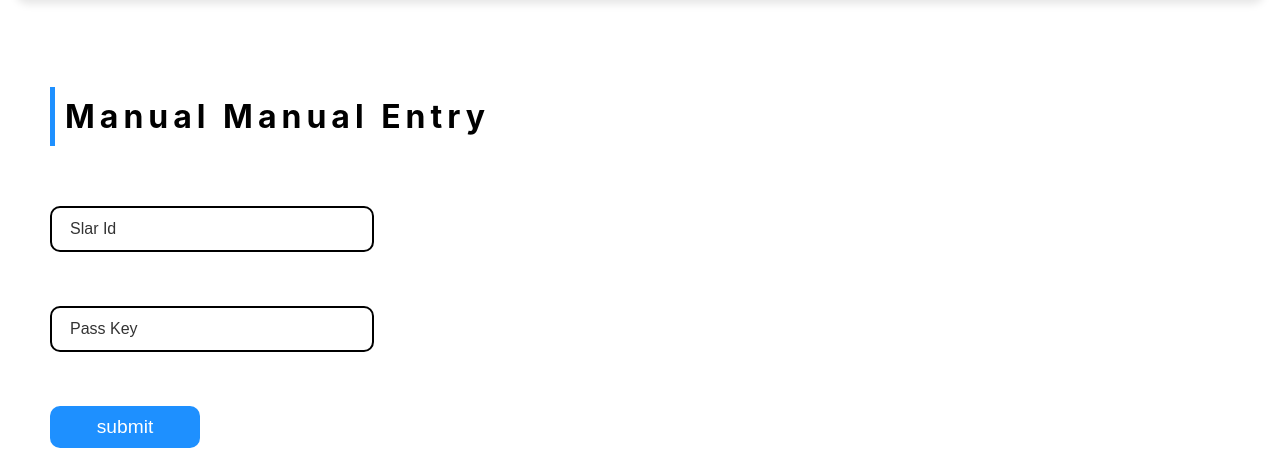
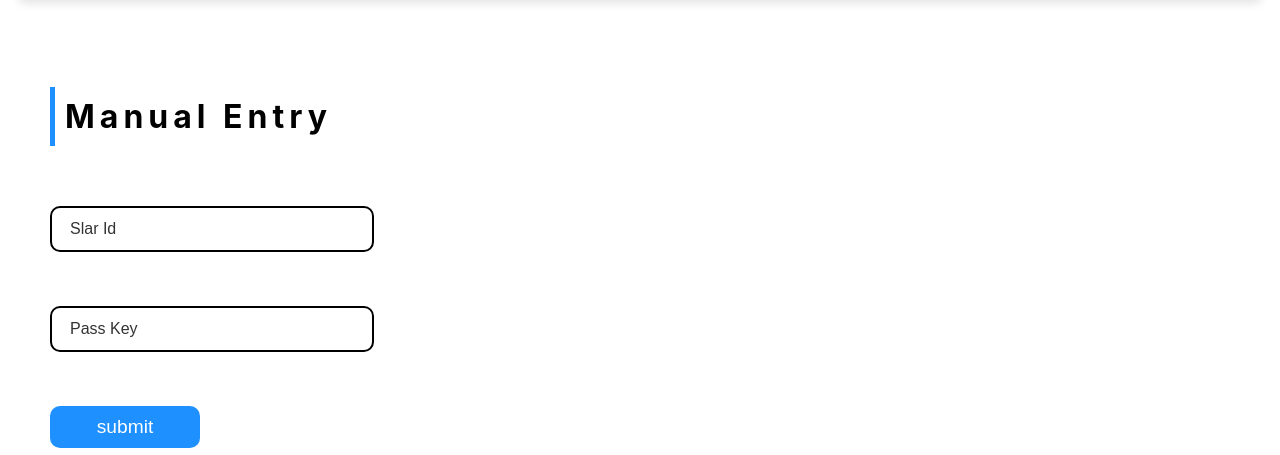
Before and after one commit to Kite-IPS/hackathon-time-tracker-system, a Flask app: page /manual_entry in a window 1280 px wide. Shown: the part 87-542 px from the top of the page. Run offline with Flask 3, Linux system fonts and the light colour scheme.

Commit message:
Removed Duplicate Mannual

```diff
--- a/app/templates/manual_entry.html
+++ b/app/templates/manual_entry.html
@@ -30,7 +30,7 @@
     <!-- NavBar End -->
 
     <div class="center">
-        <h1>Manual Manual Entry</h1>
+        <h1>Manual Entry</h1>
         <form>
           <div class="inputbox">
             <input type="text" required="required">
```
